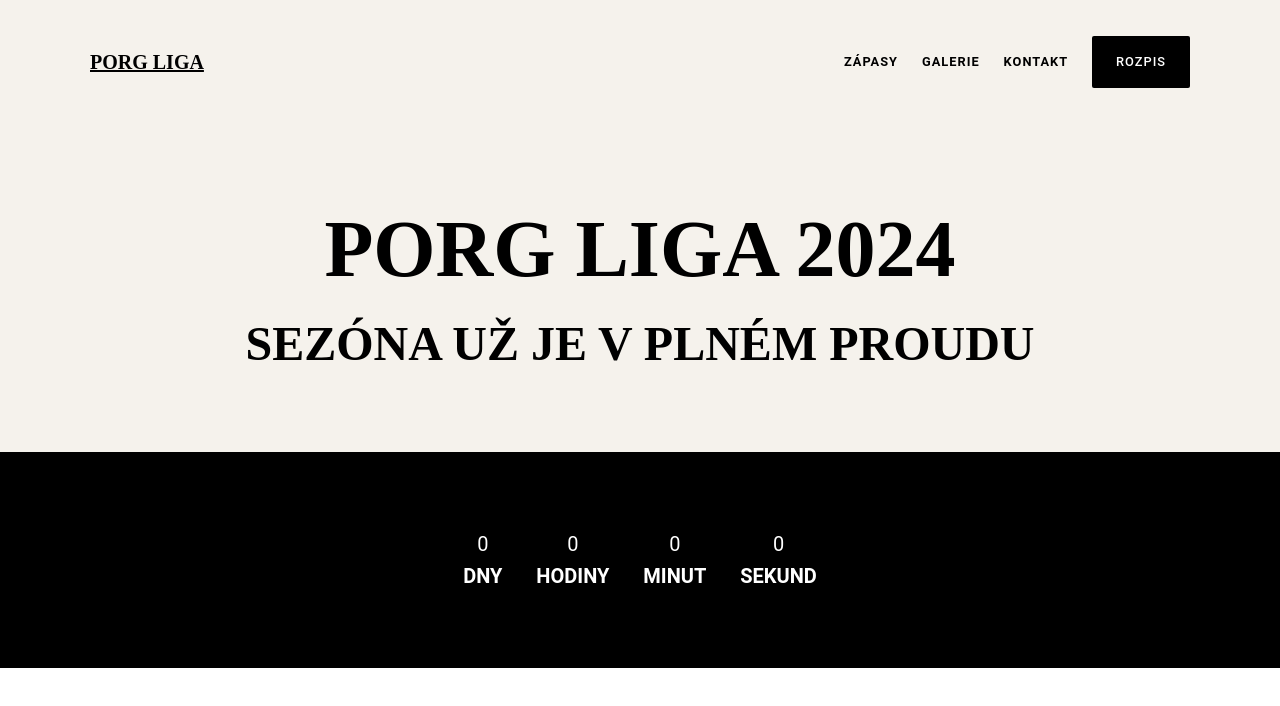
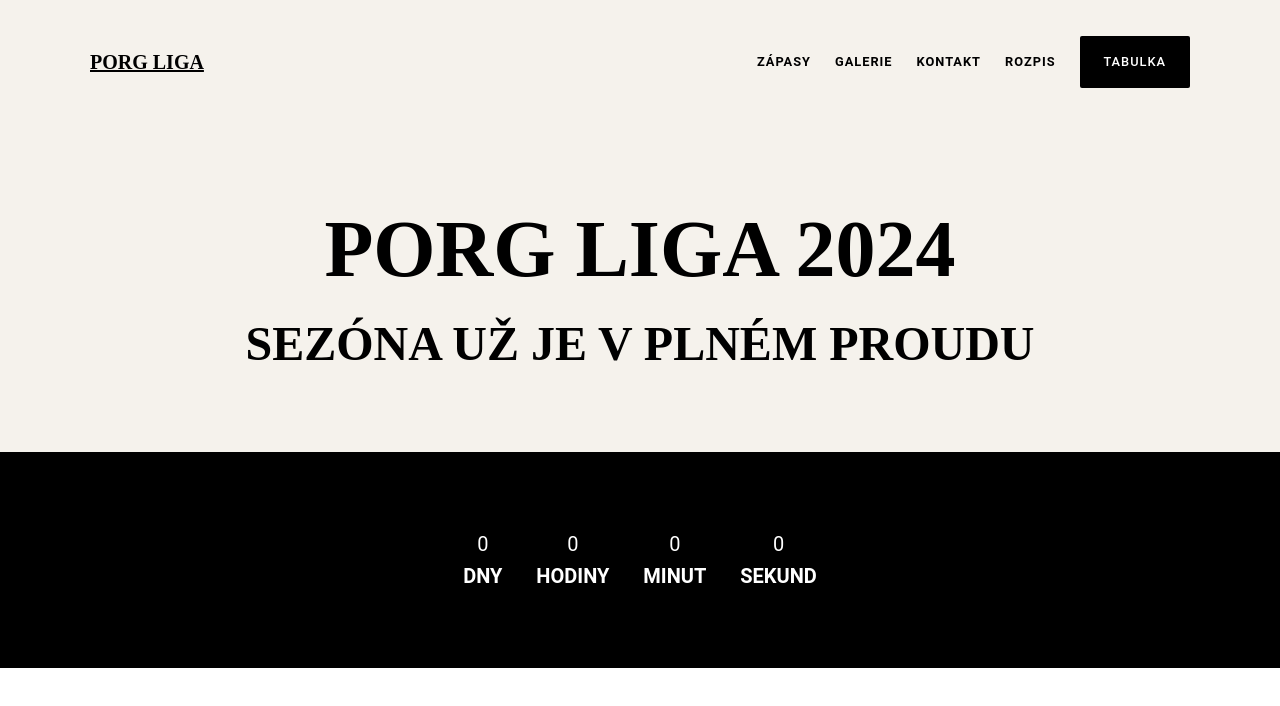
Before and after one commit to DoggoKt/doggokt.github.io, a plain HTML site: page index.html in a window 1280 px wide. Drawn offline with Linux system fonts and the light colour scheme; no server answers; a web font is replaced by a local one.

Commit message:
Add "tabulka" to navbar + fix some links

```diff
--- a/index.html
+++ b/index.html
@@ -48,6 +48,12 @@
 											</li>
 
 
+											<li class=" wp-block-navigation-item wp-block-navigation-link">
+
+												<a class="wp-block-navigation-item__content" href="/rozpis/">
+													<span style="font-weight: bold;" class="wp-block-navigation-item__label">Rozpis</span>
+												</a>
+											</li>
 										</ul>
 									</div>
 								</div>
@@ -57,7 +63,7 @@
 
 					<div class="wp-block-buttons is-layout-flex wp-block-buttons-is-layout-flex">
 
-						<div class="wp-block-button"><a href="/rozpis" class="wp-block-button__link has-background-color has-primary-background-color has-text-color has-background wp-element-button">ROZPIS</a></div>
+						<div class="wp-block-button"><a href="/tabulka" class="wp-block-button__link has-background-color has-primary-background-color has-text-color has-background wp-element-button">TABULKA</a></div>
 					</div>
 
 				</div>
```
Also changed, not shown: galerie/index.html (+8 -1 lines), jeb8kn/index.html (+1 -1 lines), kontakt/index.html (+7 -1 lines), rozpis/index.html (+8 -1 lines), tabulka/index.html (+9 -2 lines), zapasy/index.html (+7 -1 lines).
